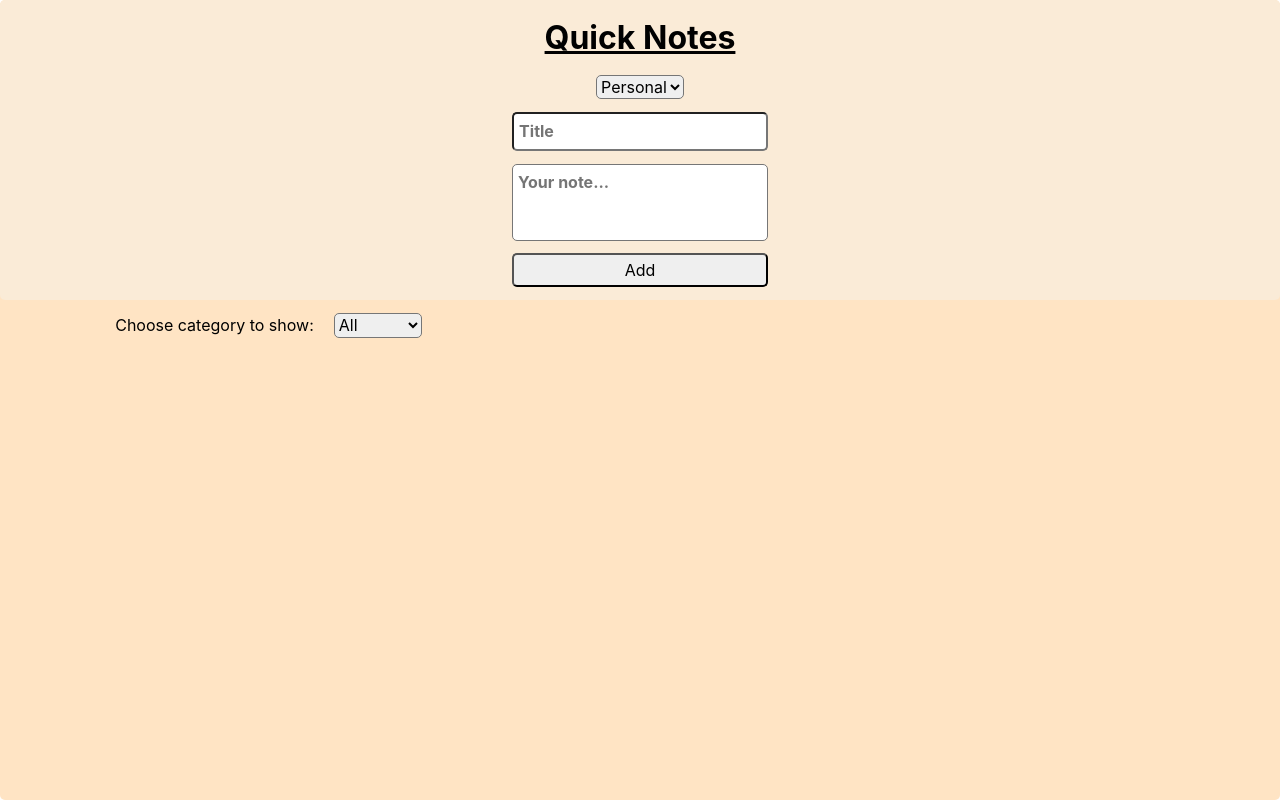
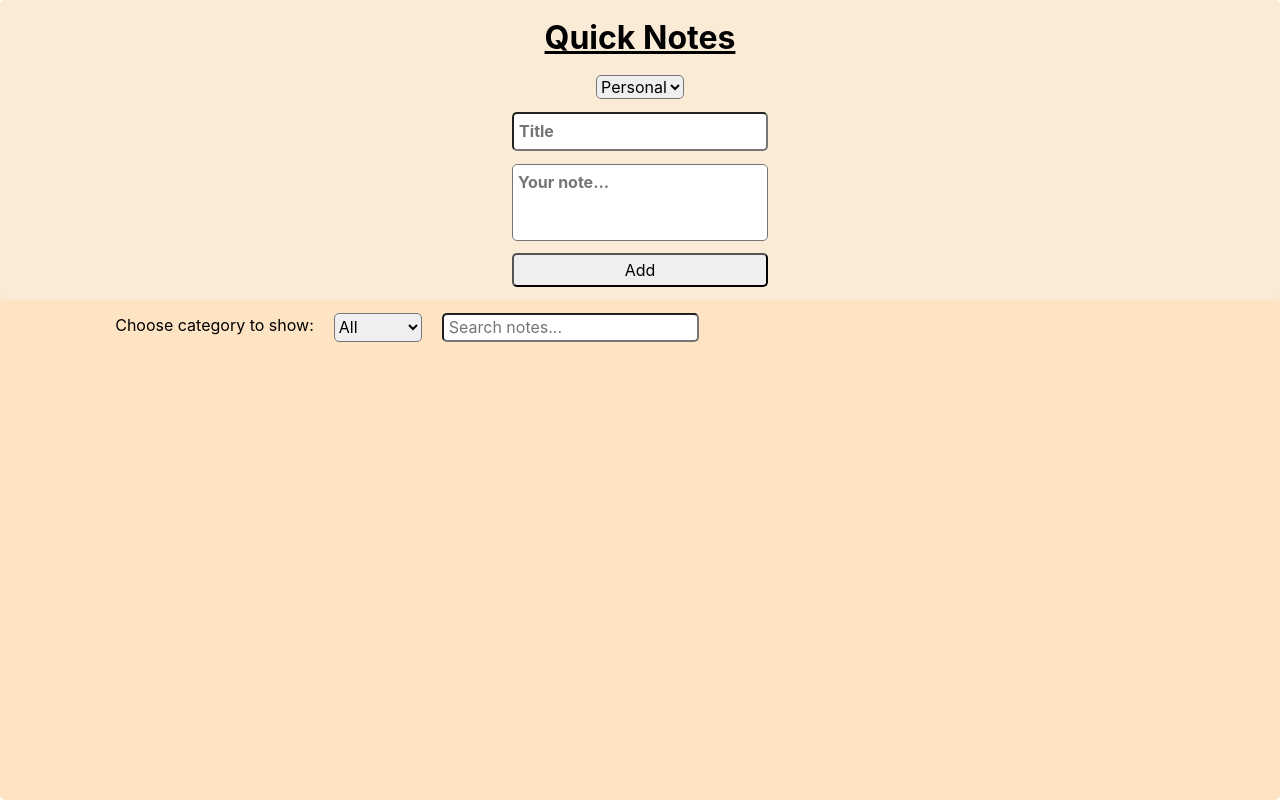
Before and after one commit to Yosef-Perelman/quickNotes-project, a React (Vite) app in the folder quickNotes/: page / in a window 1280 px wide. Built offline with nearby package versions, Linux system fonts and the light colour scheme.

Commit message:
Add filter by text

```diff
--- a/quickNotes/src/components/InputForm.css
+++ b/quickNotes/src/components/InputForm.css
@@ -58,6 +58,10 @@
   gap: 20px;
 }
 
+.search-input {
+  padding-left: 5px;
+}
+
 .notes-list {
   list-style: none;
   display: flex;
--- a/quickNotes/src/components/InputForm.jsx
+++ b/quickNotes/src/components/InputForm.jsx
@@ -15,6 +15,7 @@ export default function InputForm() {
   const [editingIndex, setEditingIndex] = useState(null);
   const [category, setCategory] = useState("personal");
   const [categoryFilter, setCategoryFilter] = useState("all");
+  const [searchQuery, setSearchQuery] = useState("");
 
   const saveNotes = (newNotes) => {
     setNotes(newNotes);
@@ -113,13 +114,30 @@ export default function InputForm() {
               <option value="song">Song</option>
               <option value="joke">Joke</option>
             </select>
+            <input
+              className="search-input"
+              value={searchQuery}
+              onChange={(e) => setSearchQuery(e.target.value)}
+              placeholder="Search notes..."
+            />
           </div>
 
           <ul className="notes-list">
-            {(categoryFilter !== "all"
-              ? notes.filter((note) => note.category === categoryFilter)
-              : notes
-            ).map((note, index) => (
+            {notes
+              .filter(
+                (note) =>
+                  categoryFilter === "all" ||
+                  note.category === categoryFilter
+              )
+              .filter((note) => {
+                const q = searchQuery.trim().toLowerCase();
+                if (!q) return true;
+                return (
+                  note.title?.toLowerCase().includes(q) ||
+                  note.text.toLowerCase().includes(q)
+                );
+              })
+              .map((note, index) => (
               <NoteItem
                 key={index}
                 note={note}
```
